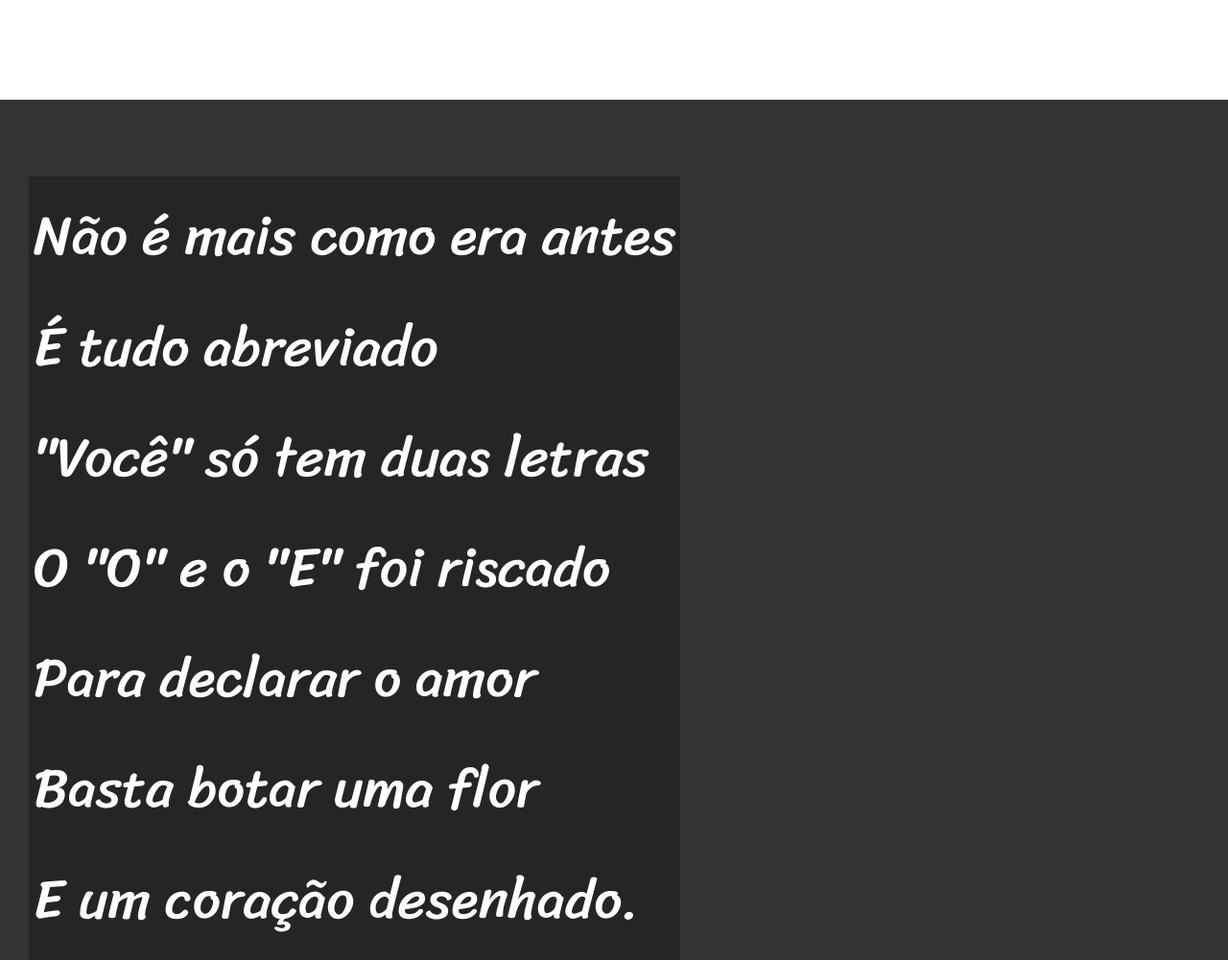
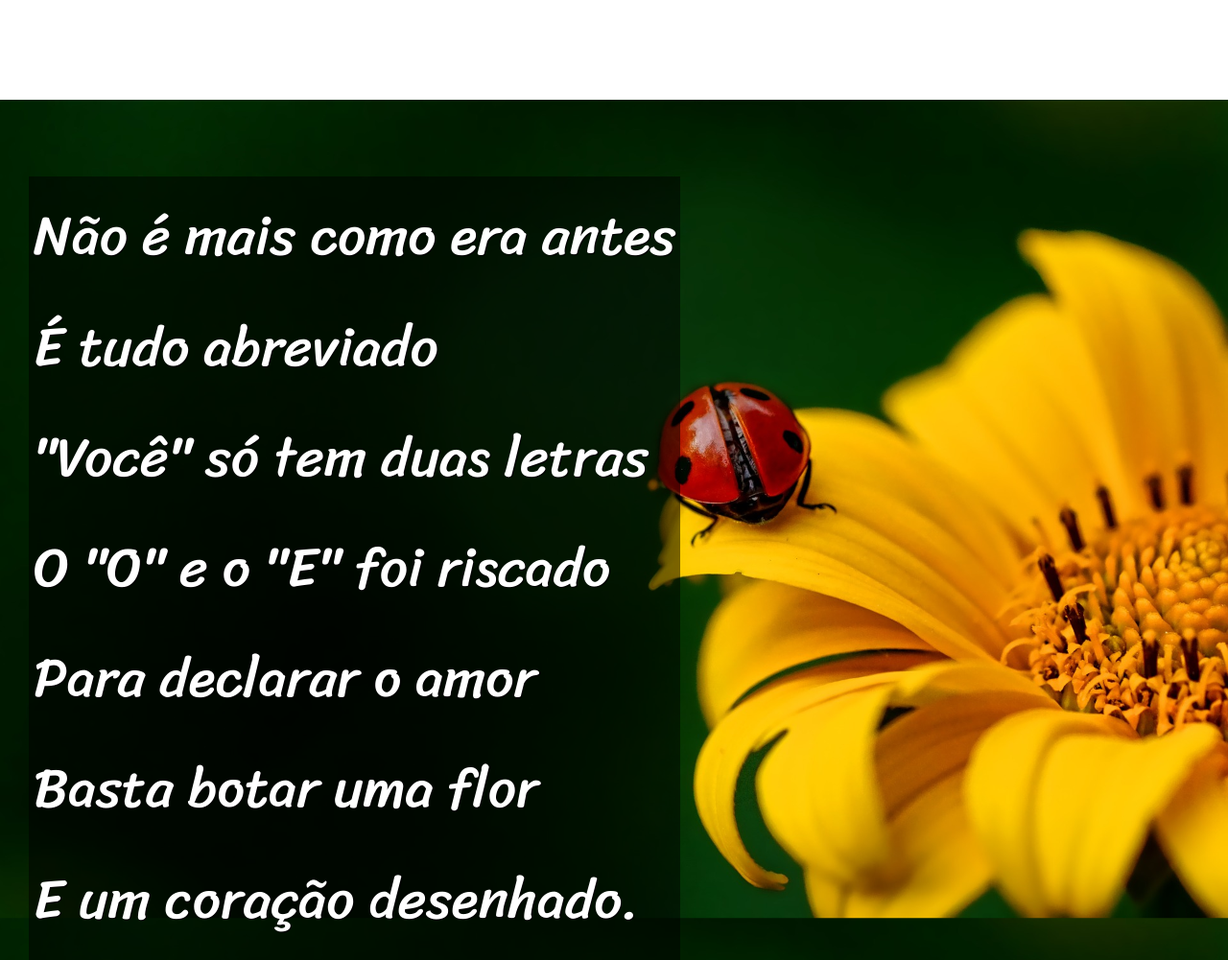
Before and after one commit to DevJoseCarlosLSA/html-css, a plain HTML site: page Módulo IIl/desafios/d012/index.html in a window 1280 px wide. Shown: the part 1122-2123 px from the top of the page at 96% size. Drawn offline with Linux system fonts and the light colour scheme.

Commit message:
Módulo03, Capítulo 20, aula 07

```diff
--- a/Módulo IIl/desafios/d012/index.html
+++ b/Módulo IIl/desafios/d012/index.html
@@ -28,7 +28,7 @@
     </p>
 </section>
 
-<section class="imagem">
+<section class="imagem" id="img01">
     <p>
         Não é mais como era antes<br>
         É tudo abreviado<br>
@@ -63,7 +63,7 @@
     </p>
 </section>
 
-    <section class="imagem">
+    <section class="imagem" id="img02">
     <p>
         Tenho saudade das cartas<br>
         Escritas com a própria mão<br>
--- a/Módulo IIl/desafios/d012/style.css
+++ b/Módulo IIl/desafios/d012/style.css
@@ -54,11 +54,23 @@ section.normal{
 section.imagem{
     background-color: rgba(51, 51, 51);
     color: white;
+    box-shadow: inset6px 6px 13px 0px rgba(0, 0, 0, 0.473);
+    background-size: cover;
+    background-attachment: fixed;
 }
 section.imagem >p{
     display: inline-block;
     padding: 5px;
-    background-color: rgba(0, 0, 0, 0.275);
+    background-color: rgba(0, 0, 0, 0.514);
+    text-shadow: 1px 1px 0px black;
+}
+section#img01{
+    background-image: url('../d012/imagens/background001.jpg');
+    background-position: right center;
+}
+
+section#img02{
+    background-image: url('../d012/imagens/background002.jpg');
 }
 footer {
     background-color: black;
```
